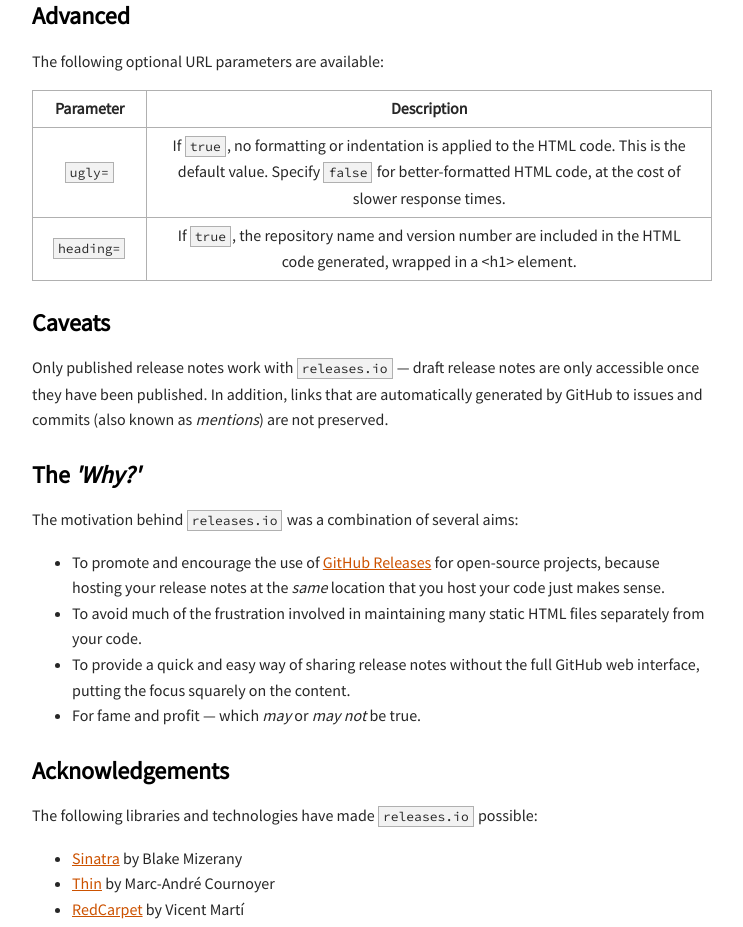
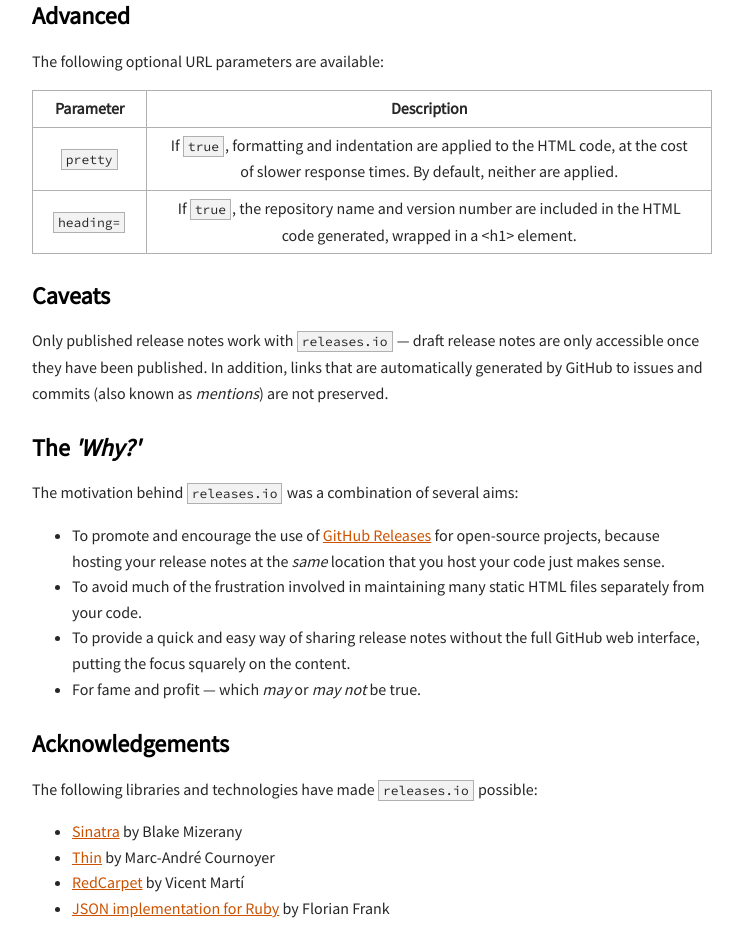
Before and after one commit to marcransome/releases.io, a plain HTML site: page public/index.html in a window 1280 px wide. Shown: the part 1816-2743 px from the top of the page, without its empty margins (268-1011 px from the left). Drawn offline with Linux system fonts and the light colour scheme.

Commit message:
documenting ‘pretty’ parameter

```diff
--- a/public/index.html
+++ b/public/index.html
@@ -75,8 +75,8 @@
           <th>Description</th>
         </tr>
         <tr>
-          <td><code>ugly=</code></td>
-          <td>If <code>true</code>, no formatting or indentation is applied to the HTML code. This is the default value. Specify <code>false</code> for better-formatted HTML code, at the cost of slower response times.</td>
+          <td><code>pretty</code></td>
+          <td>If <code>true</code>, formatting and indentation are applied to the HTML code, at the cost of slower response times. By default, neither are applied.</td>
         </tr>
         <tr>
           <td><code>heading=</code></td>
```
